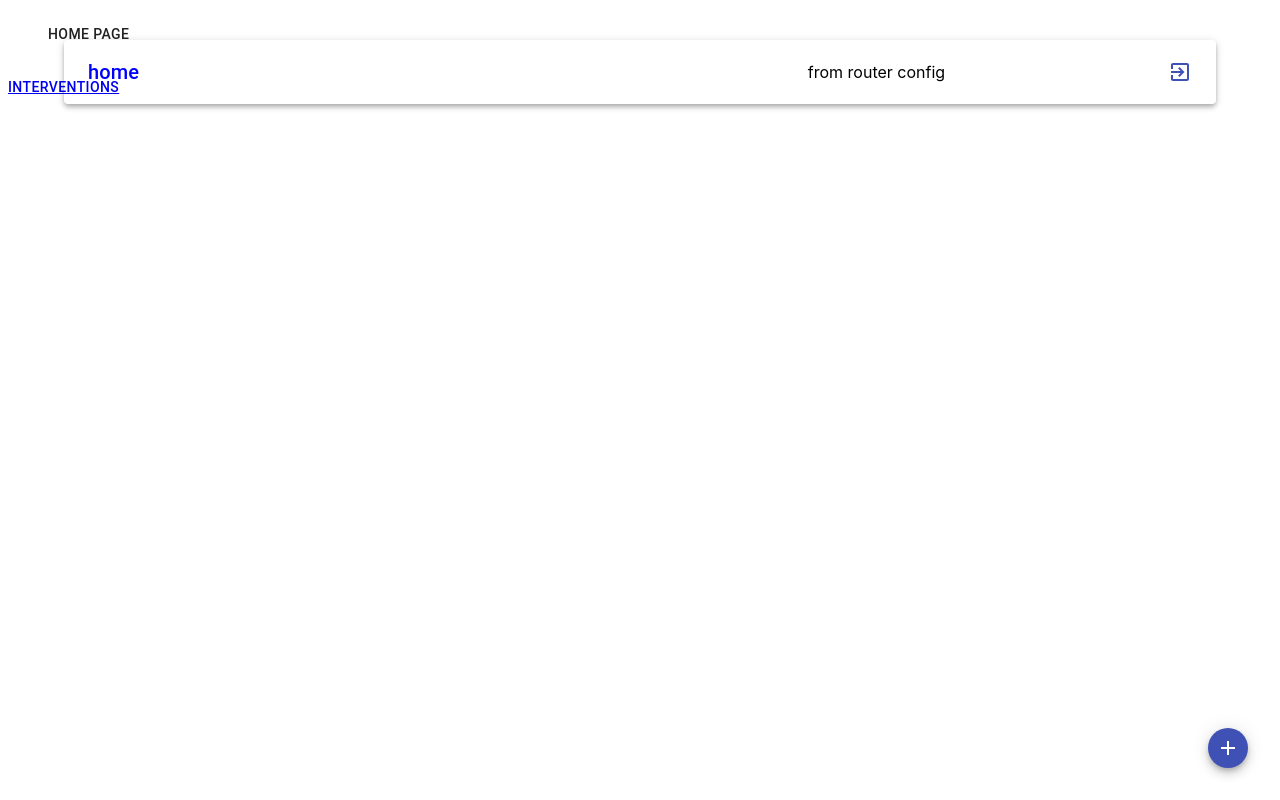
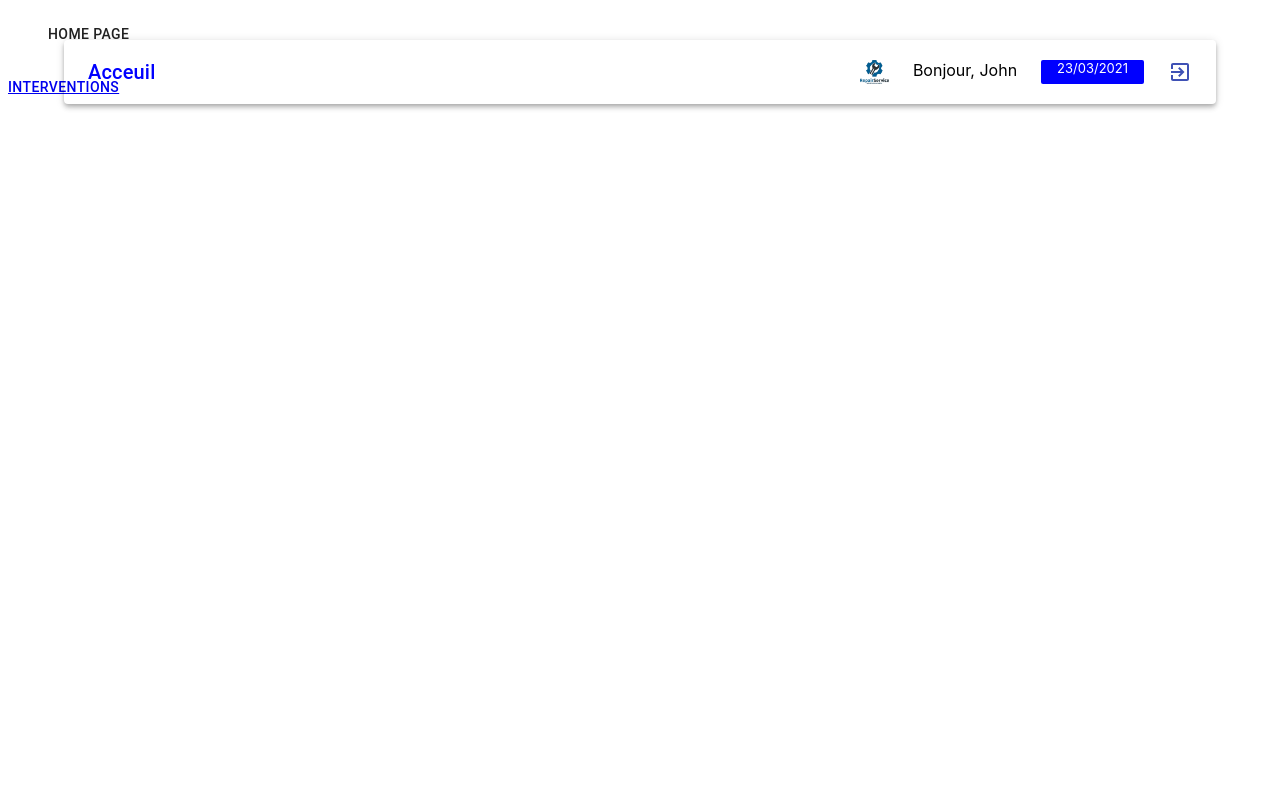
Before and after one commit to GiuseppeFitzsimmons/notionexercise, a React (Create React App) app: page /interventions in a window 1280 px wide. Built offline with nearby package versions, Linux system fonts and the light colour scheme.

Commit message:
loin de parfait

```diff
--- a/src/App.js
+++ b/src/App.js
@@ -47,7 +47,7 @@ function App() {
   console.log("location", location)
   return (
     <>
-      <Header location={location} />
+      <Header location={location}/>
       <Router>
         <div className={classes.root}>
           <ul>
--- a/src/widgets/header.js
+++ b/src/widgets/header.js
@@ -37,20 +37,22 @@ export default function Header(props) {
     return (
         <div>
           <AppBar position="absolute" color='transparent' style={{ position: 'absolute', borderRadius: '4px', left: '5%', top: '5%', width: '90%' }}>
-                <Toolbar>
+            <Toolbar style={{ justifyContent: 'space-evenly' }}>
               <Typography variant="h6" className={classes.title}>
-                        {props?.location}
+                {props.location==='home' ? 'Acceuil' : 'Mes interventions'}
               </Typography>
+              <div style={{display: 'flex', flexDirection:'row',justifyContent: 'space-between'}}>
+                <img src="/repair-service.png" alt="your slogan here" height='24px' style={{marginRight: '24px'}}/>
                 <Typography variant="h7" className={classes.salutation} style={{ fontStyle: 'bold' }}>
-                        from router config
+                  Bonjour, John
                 </Typography>
-
+                <div style={{paddingLeft:'16px', paddingRight:'16px',marginLeft:'24px', marginRight:'24px', padisplay: 'flex', flexDirection:'row',justifyContent: 'space-between', backgroundColor:'blue', borderRadius:'2px', color:'white', fontSize:'small'}}>
+                  {new Date().toLocaleDateString("fr-FR")}
+                </div>
                 <ExitToApp color="primary" />
+              </div>
             </Toolbar>
           </AppBar>
-            <Fab size="small" color="primary" aria-label="add" className={classes.floatingButton}>
-                <AddIcon />
-            </Fab>
         </div>
     )
 }
```
Also changed, not shown: public/repair-service.png (added). Lines whose indentation alone changed are shown as unchanged.
